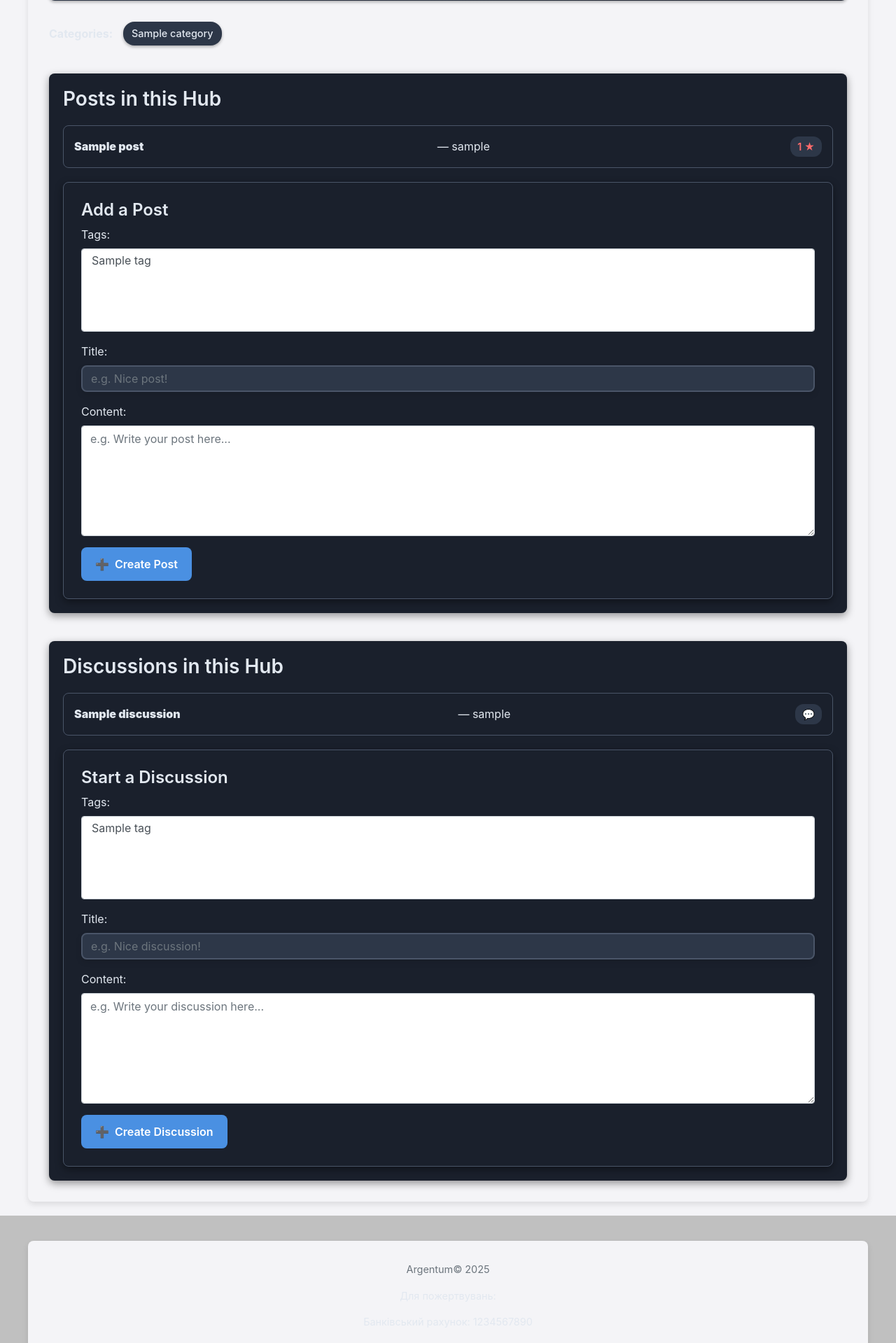
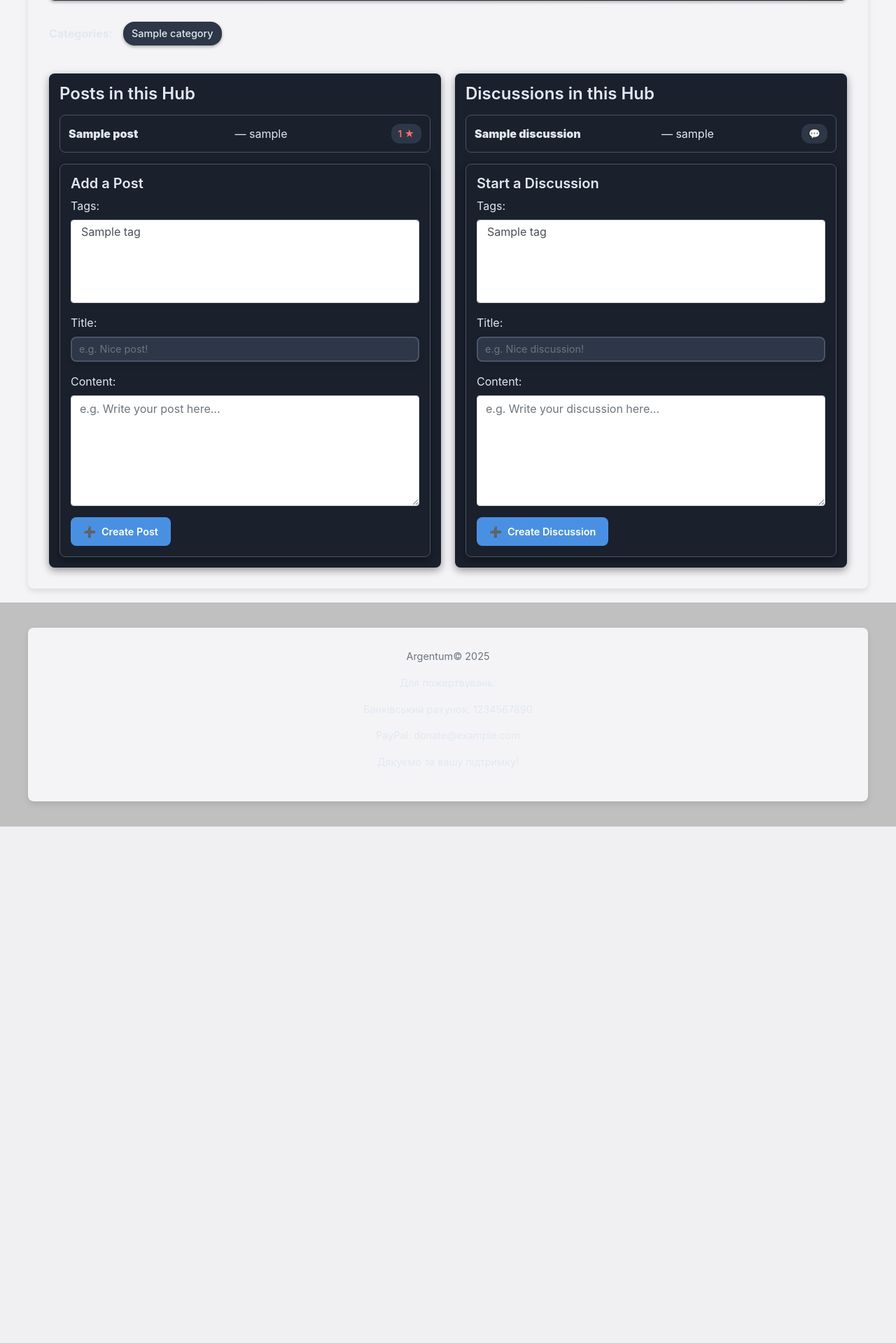
Before and after one commit to Sviat6239/Argentum, a Django app: page /hub/1/ in a window 1280 px wide. Shown: the part 290-2209 px from the top of the page at 70% size. After the commit the page ends 1471 px from the top, so only its background shows below. Run offline with Django 5.2, Linux system fonts and the light colour scheme; tables that the repository leaves empty hold one stand-in row (values such as "Sample post"); data that the repository does not hold is empty; some libraries are stand-ins or nearby versions.

Commit message:
Add files via upload

```diff
--- a/templates/hub_detail.html
+++ b/templates/hub_detail.html
@@ -72,18 +72,26 @@
     transform: translateY(-2px);
   }
 
+  .sections-container {
+    display: flex;
+    gap: 20px;
+    flex-wrap: wrap;
+    margin-top: 40px;
+  }
+
   .section {
-    margin-top: 40px;
-    padding: 20px;
+    flex: 1;
+    min-width: 300px;
+    padding: 15px; /* Reduced padding */
     background: var(--form-bg);
     border-radius: var(--border-radius);
     box-shadow: var(--shadow-md);
   }
 
   .section h2 {
-    font-size: 1.75rem;
+    font-size: 1.5rem; /* Slightly smaller */
     color: var(--text-color);
-    margin-bottom: 20px;
+    margin-bottom: 15px;
     font-weight: 600;
   }
 
@@ -93,10 +101,10 @@
   }
 
   ul.post-list li, ul.discussion-list li {
-    padding: 15px;
+    padding: 12px; /* Reduced padding */
     border: 1px solid var(--input-border);
     border-radius: var(--border-radius);
-    margin-bottom: 12px;
+    margin-bottom: 10px;
     background: var(--form-bg);
     transition: var(--transition);
     display: flex;
@@ -127,21 +135,21 @@
     background: var(--secondary-color);
     padding: 4px 10px;
     border-radius: 12px;
-    font-size: 0.9rem;
+    font-size: 0.85rem; /* Slightly smaller */
   }
 
   form {
     background: var(--form-bg);
-    padding: 25px;
+    padding: 15px; /* Reduced padding */
     border-radius: var(--border-radius);
     box-shadow: var(--shadow-md);
-    margin-top: 20px;
+    margin-top: 15px;
     border: 1px solid var(--input-border);
   }
 
   form h3 {
     margin-top: 0;
-    font-size: 1.5rem;
+    font-size: 1.25rem; /* Smaller heading */
     color: var(--text-color);
     font-weight: 600;
   }
@@ -150,11 +158,11 @@
   form textarea,
   form select {
     width: 100%;
-    padding: 12px;
+    padding: 10px; /* Reduced padding */
     border: 2px solid var(--input-border);
     border-radius: var(--border-radius);
-    margin-bottom: 15px;
-    font-size: 1rem;
+    margin-bottom: 12px;
+    font-size: 0.9rem; /* Smaller font */
     background: var(--input-bg);
     color: var(--text-color);
     transition: var(--transition);
@@ -171,14 +179,14 @@
 
   form textarea {
     resize: vertical;
-    min-height: 140px;
+    min-height: 100px; /* Reduced height */
   }
 
   form button {
     background: var(--button-bg);
     color: #ffffff;
     border: none;
-    padding: 12px 20px;
+    padding: 10px 18px; /* Reduced padding */
     border-radius: var(--border-radius);
     font-weight: 600;
     cursor: pointer;
@@ -186,6 +194,7 @@
     display: inline-flex;
     align-items: center;
     gap: 8px;
+    font-size: 0.9rem; /* Smaller font */
   }
 
   form button:hover {
@@ -196,7 +205,7 @@
 
   form button::before {
     content: '➕';
-    font-size: 1rem;
+    font-size: 0.9rem; /* Smaller icon */
   }
 
   @media (max-width: 768px) {
@@ -208,12 +217,17 @@
       font-size: 1.75rem;
     }
 
+    .sections-container {
+      flex-direction: column;
+      gap: 15px;
+    }
+
     .section {
-      padding: 15px;
+      padding: 12px;
     }
 
     form {
-      padding: 20px;
+      padding: 15px;
     }
   }
 </style>
@@ -232,6 +246,7 @@
   {% endfor %}
 </div>
 
+<div class="sections-container">
   <div class="section">
     <h2>Posts in this Hub</h2>
     <ul class="post-list">
@@ -253,7 +268,7 @@
     </form>
   </div>
 
-<div class="section">
+  <div class=" retirada do section">
     <h2>Discussions in this Hub</h2>
     <ul class="discussion-list">
       {% for discussion in discussions %}
@@ -273,4 +288,5 @@
       <button type="submit">Create Discussion</button>
     </form>
   </div>
+</div>
 {% endblock %}
--- a/templates/hubs_overview.html
+++ b/templates/hubs_overview.html
@@ -161,6 +161,9 @@
           <a href="{% url 'delete_hub' hub.id %}" class="btn btn-sm btn-danger">Delete</a>
         </div>
       </li>
+
+
+
       {% endfor %}
     </ul>
     {% else %}
```
Also changed, not shown: templates/user_profile.html (added). Lines whose indentation alone changed are shown as unchanged.
